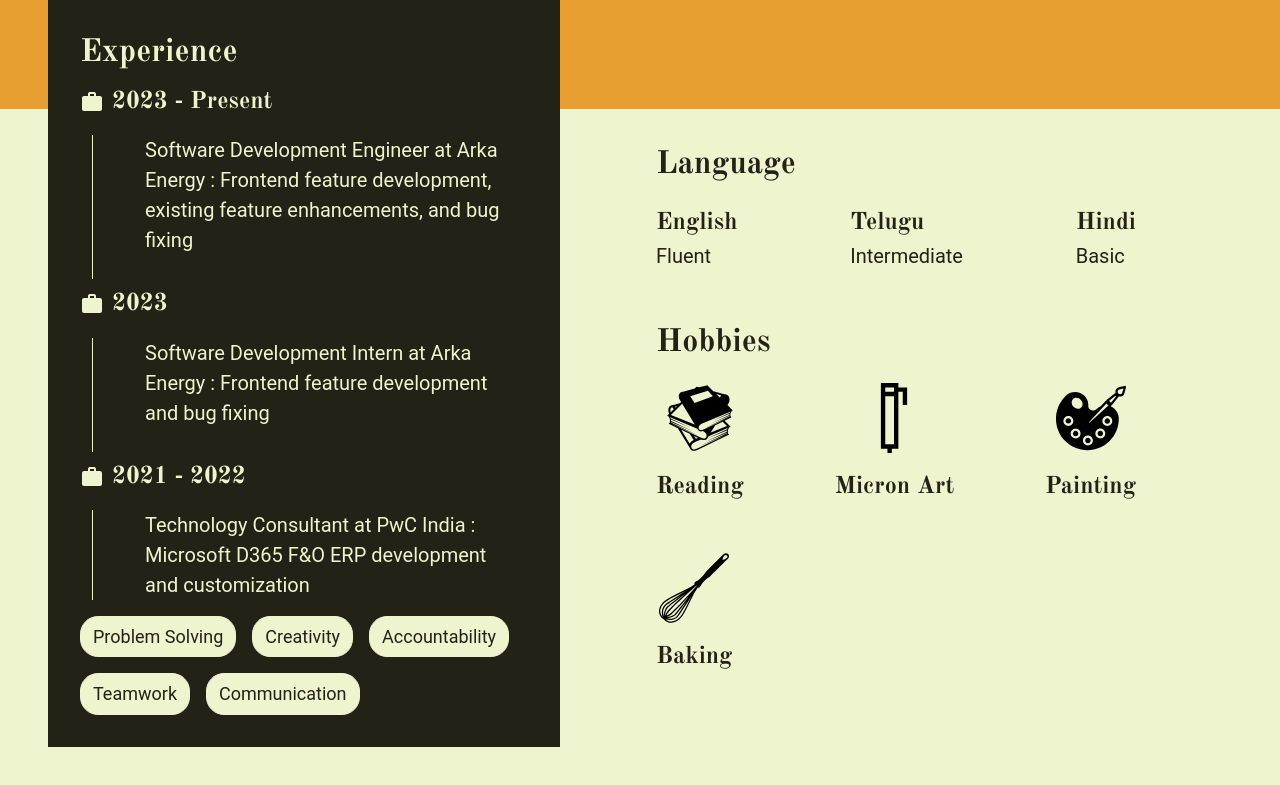
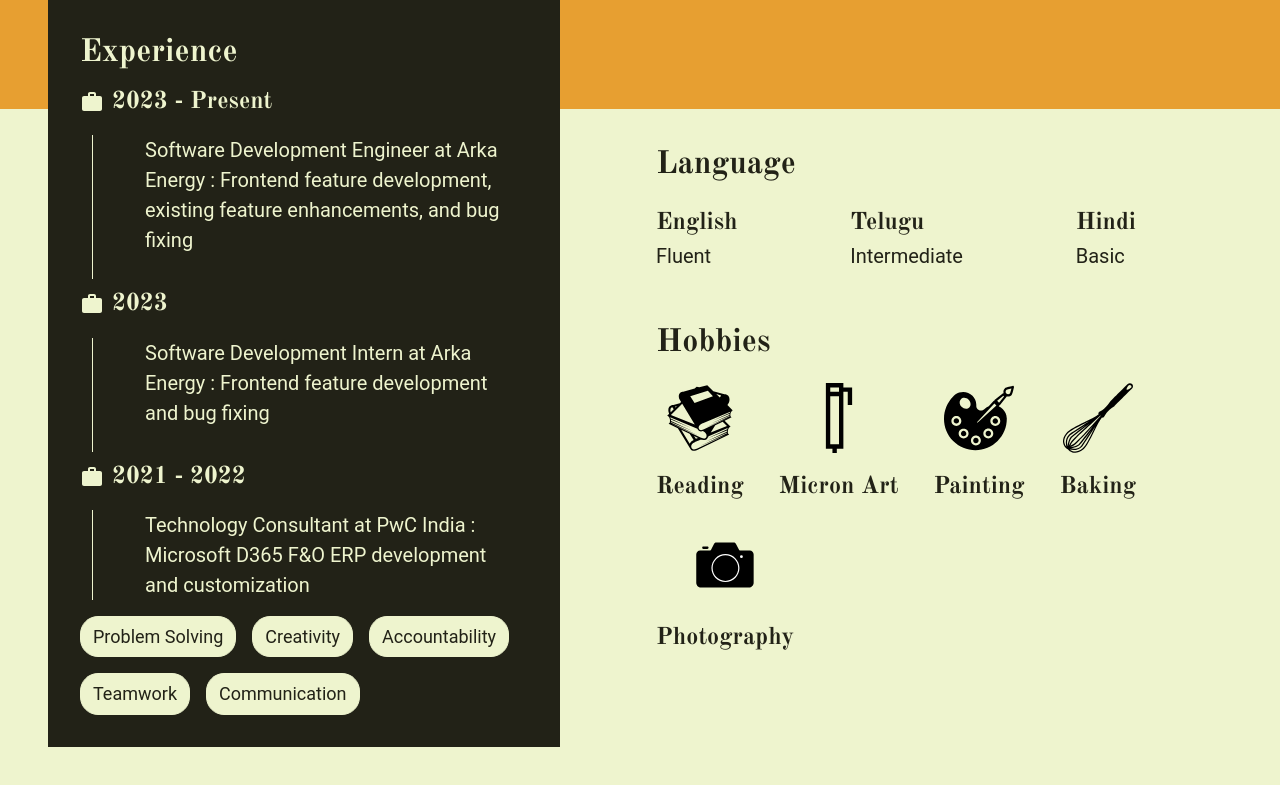
Before and after one commit to RamyaKasara/portfolioRK-app, a React (Vite) app: page /about-me in a window 1280 px wide. Shown: the part 1175-1960 px from the top of the page. Built offline with nearby package versions, Linux system fonts and the light colour scheme; a web font is replaced by a local one.

Commit message:
Photography addition

```diff
--- a/src/pages/aboutme/hobbiesAndLanguage.jsx
+++ b/src/pages/aboutme/hobbiesAndLanguage.jsx
@@ -5,6 +5,7 @@ import BakeIcon from './assets/images/whisk.svg';
 import PaintIcon from './assets/images/paint.svg';
 import MicronIcon from './assets/images/micron.svg';
 import ReadIcon from './assets/images/read.svg';
+import PhotoIcon from './assets/images/photography.svg';
 
 const languages = [
     { language: 'English', level: 'Fluent' },
@@ -17,6 +18,7 @@ const hobbies = [
     { hobby: 'Micron Art', icon: MicronIcon },
     { hobby: 'Painting', icon: PaintIcon  },
     { hobby: 'Baking', icon: BakeIcon },
+    { hobby: 'Photography', icon: PhotoIcon },
 ];
 
 const getIconSize = (icon) => {
@@ -69,7 +71,7 @@ function  HobbiesAndLanguage() {
                 <Typography variant="h3_1" component="p" sx={{color: theme.palette.text.primary}}>
                     Hobbies
                 </Typography>
-                <Box sx={{ display: 'flex', flexFlow: 'row wrap', justifyContent:'space-between', gap: { xs: '2.5rem', md:'1.5rem', lg: '3rem' }, mt: '1rem'}} >
+                <Box sx={{ display: 'flex', flexFlow: 'row wrap', justifyContent:'space-between', gap: { xs: '2.5rem', md:'1.5rem', lg: '1.8rem' }, mt: '1rem' }} >
                     {hobbies.map((hobby) => (
                         <Box key={hobby.hobby}>
                             <Box sx={{display: 'flex', flexDirection: 'column', gap: '1rem', alignItems: 'center'}}>
```
Also changed, not shown: src/pages/aboutme/assets/images/photography.svg (added).
